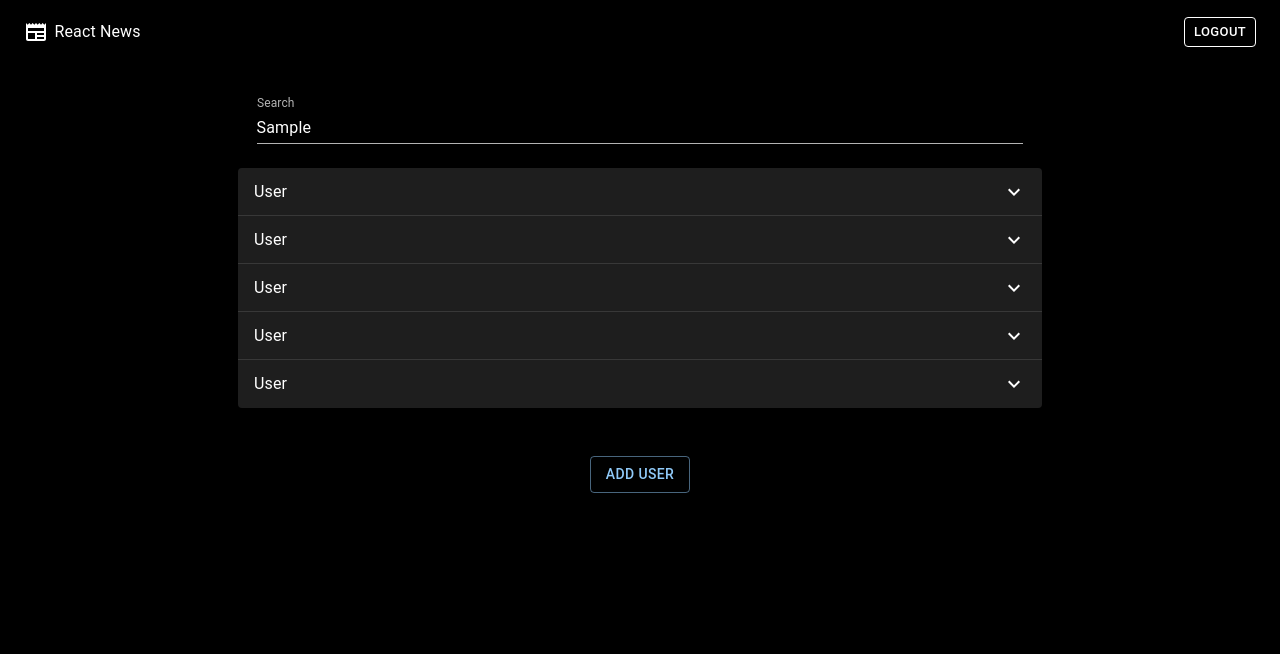
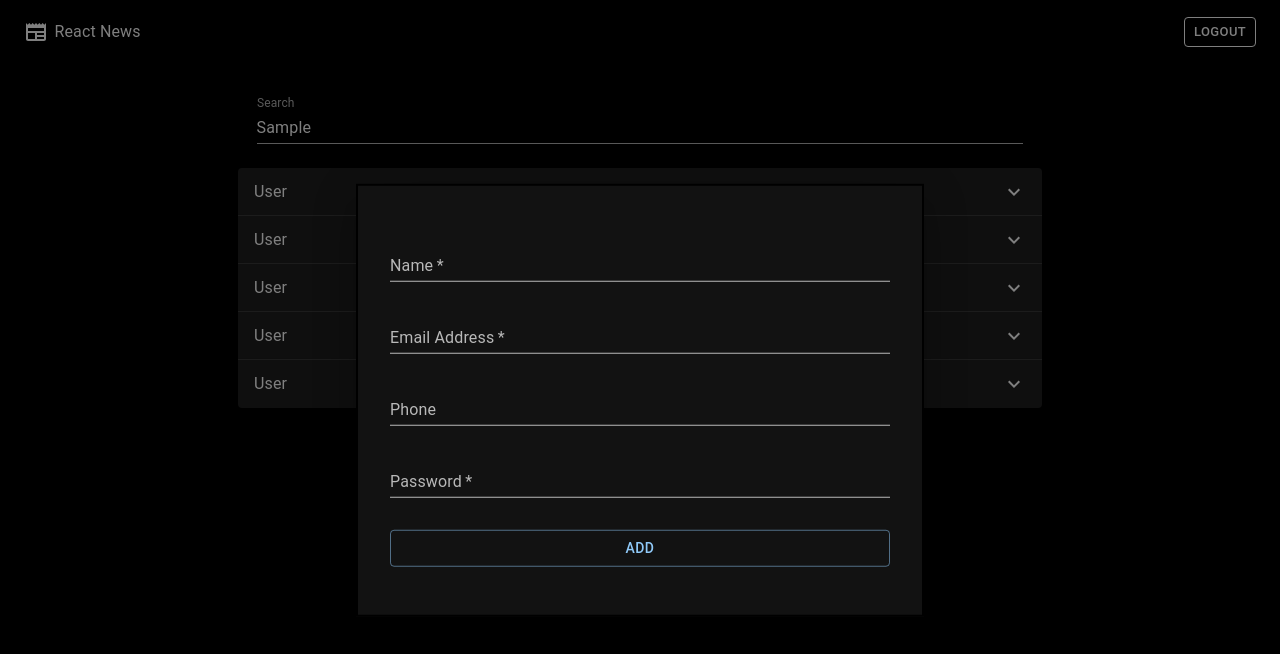
Before and after one commit to rishi1717/UserManageReact-ReactNews, a React (Create React App) app: page /adminhome in a window 1280 px wide. Both pictures are taken after typing "Sample" into the empty fields and a click on the button "ADD USER". Shown: the top 654 px of the page. Built offline with nearby package versions, Linux system fonts and the light colour scheme.

Commit message:
admin ui basics completed

```diff
--- a/src/components/AdminHome.js
+++ b/src/components/AdminHome.js
@@ -1,8 +1,28 @@
 import React from "react"
 import UserData from "./subComponents/UserData"
 import { createTheme, ThemeProvider } from "@mui/material/styles"
-import { Box, Button, Container, TextField } from "@mui/material"
+import {
+	Box,
+	Button,
+	Container,
+	Modal,
+	TextField,
+} from "@mui/material"
 import Navbar from "./Navbar"
+
+const style = {
+	position: "absolute",
+	top: "50%",
+	left: "50%",
+	transform: "translate(-50%, -50%)",
+	maxWidth: 500,
+	minWidth: 250,
+	bgcolor: "background.paper",
+	color: "white",
+	border: "2px solid #000",
+	boxShadow: 24,
+	p: 4,
+}
 
 const darkTheme = createTheme({
 	palette: {
@@ -17,9 +37,13 @@ const handleSearch = (event) => {
 }
 
 function AdminHome() {
+	const [open, setOpen] = React.useState(false)
+	const handleOpen = () => setOpen(true)
+	const handleClose = () => setOpen(false)
+
 	return (
 		<>
-			<Navbar adminNav={true}/>
+			<Navbar adminNav={true} />
 			<ThemeProvider theme={darkTheme}>
 				<Container maxWidth="md">
 					<Box
@@ -50,9 +74,68 @@ function AdminHome() {
 						noValidate
 						sx={{ mt: 1, mb: 2 }}
 					>
-						<Button variant="outlined" sx={{ mt: 5 }}>
+						<Button
+							variant="outlined"
+							sx={{ mt: 5 }}
+							onClick={handleOpen}
+						>
 							Add user
 						</Button>
+						<Modal
+							keepMounted
+							open={open}
+							onClose={handleClose}
+							aria-labelledby="keep-mounted-modal-title"
+							aria-describedby="keep-mounted-modal-description"
+						>
+							<Box component="form" onSubmit={""} noValidate sx={style}>
+								<TextField
+									margin="normal"
+									required
+									fullWidth
+									id="name"
+									label="Name"
+									name="name"
+									autoFocus
+									variant="standard"
+								/>
+								<TextField
+									margin="normal"
+									required
+									fullWidth
+									id="email"
+									label="Email Address"
+									name="email"
+									variant="standard"
+								/>
+								<TextField
+									margin="normal"
+									fullWidth
+									id="Phone"
+									label="Phone"
+									name="Phone"
+									variant="standard"
+								/>
+								<TextField
+									margin="normal"
+									required
+									fullWidth
+									name="password"
+									label="Password"
+									type="password"
+									id="password"
+									variant="standard"
+								/>
+								<Button
+									type="submit"
+									fullWidth
+									variant="outlined"
+									sx={{ mt: 3, mb: 2 }}
+								>
+									Add
+								</Button>
+							</Box>
+						</Modal>
 					</Box>
 				</Container>
 			</ThemeProvider>
--- a/src/components/subComponents/UserData.js
+++ b/src/components/subComponents/UserData.js
@@ -4,9 +4,28 @@ import AccordionSummary from "@mui/material/AccordionSummary"
 import AccordionDetails from "@mui/material/AccordionDetails"
 import Typography from "@mui/material/Typography"
 import ExpandMoreIcon from "@mui/icons-material/ExpandMore"
-import { Button, Container } from "@mui/material"
+import { Button, Container, TextField } from "@mui/material"
+import Box from "@mui/material/Box"
+import Modal from "@mui/material/Modal"
+
+const style = {
+	position: "absolute",
+	top: "50%",
+	left: "50%",
+	transform: "translate(-50%, -50%)",
+	minWidth: 250,
+	maxWidth: 500,
+	bgcolor: "background.paper",
+	color: "white",
+	border: "2px solid #000",
+	boxShadow: 24,
+	p: 4,
+}
 
 export default function UserData() {
+	const [open, setOpen] = React.useState(false)
+	const handleOpen = () => setOpen(true)
+	const handleClose = () => setOpen(false)
 	let arr = [1, 2, 3, 4, 5]
 	return (
 		<Container>
@@ -26,14 +45,73 @@ export default function UserData() {
 							<Typography>email: {elem}</Typography>
 							<Container>
 								<Button
-									sx={{ float: "right", marginLeft:'0.4rem', marginBottom:'0.5rem' }}
+									sx={{
+										float: "right",
+										marginLeft: "0.4rem",
+										marginBottom: "0.5rem",
+									}}
 									size="small"
 									variant="outlined"
+									onClick={handleOpen}
 								>
 									Update
 								</Button>
+								<Modal
+									// keepMounted
+									open={open}
+									onClose={handleClose}
+									aria-labelledby="keep-mounted-modal-title"
+									aria-describedby="keep-mounted-modal-description"
+								>
+									<Box
+										component="form"
+										onSubmit={""}
+										noValidate
+										sx={style}
+									>
+										<TextField
+											margin="normal"
+											required
+											fullWidth
+											id="name"
+											label="Name"
+											name="name"
+											autoFocus
+											variant="standard"
+										/>
+										<TextField
+											margin="normal"
+											required
+											fullWidth
+											id="email"
+											label="Email Address"
+											name="email"
+											variant="standard"
+										/>
+										<TextField
+											margin="normal"
+											fullWidth
+											id="Phone"
+											label="Phone"
+											name="Phone"
+											variant="standard"
+										/>
+										<Button
+											type="submit"
+											fullWidth
+											variant="outlined"
+											sx={{ mt: 3, mb: 2 }}
+										>
+											Update
+										</Button>
+									</Box>
+								</Modal>
 								<Button
-									sx={{ float: "right", marginLeft:'0.4rem', marginBottom:'0.5rem' }}
+									sx={{
+										float: "right",
+										marginLeft: "0.4rem",
+										marginBottom: "0.5rem",
+									}}
 									size="small"
 									variant="outlined"
 									color="error"
```
